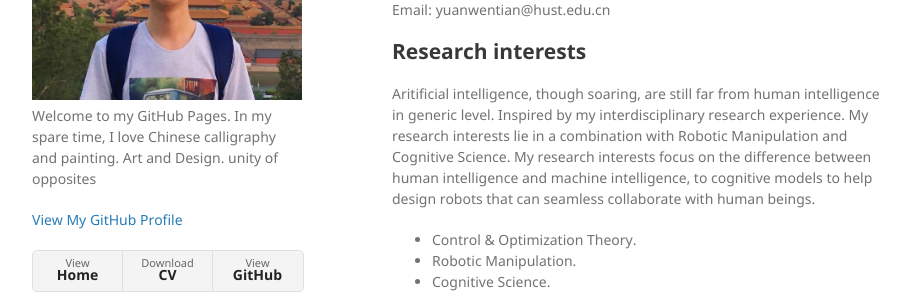
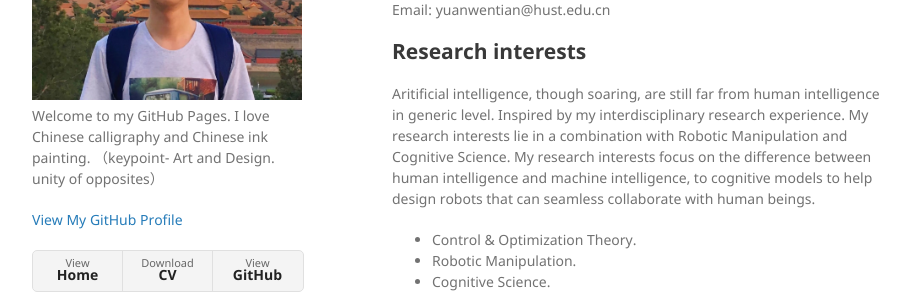
Before and after one commit to yuanwentian/yuanwentian.github.io, a Jekyll site: the page built from index.md, in a window 1280 px wide. Shown: the part 227-522 px from the top of the page, without its empty margins (178-1101 px from the left). Built offline with Jekyll 4.4.1, drawn with Linux system fonts in a browser that asks for light colours; our own code applies the rules of GitHub Pages for plain Markdown files.

```diff
--- a/_config.yml
+++ b/_config.yml
@@ -1,8 +1,8 @@
 title: Yuanwen Tian
 logo: /assets/img/logo.png
-description: Welcome to my GitHub Pages. In my spare time, I love Chinese calligraphy and painting. Art and Design.  unity of opposites
+description: Welcome to my GitHub Pages. I love Chinese calligraphy and Chinese ink painting. （keypoint- Art and Design.  unity of opposites）
 email: yuanwentian@hust.edu.cn
 url: yuanwentian.github.io
 show_downloads: true
-google_analytics:
+google_analytics: UA-127412091-1
 theme: jekyll-theme-minimal
```
